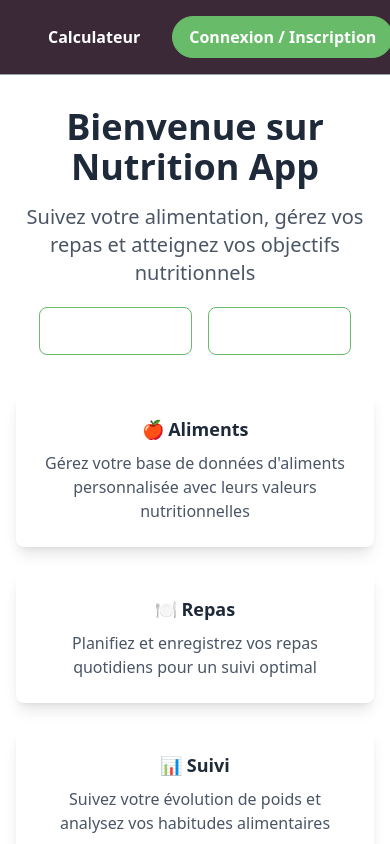
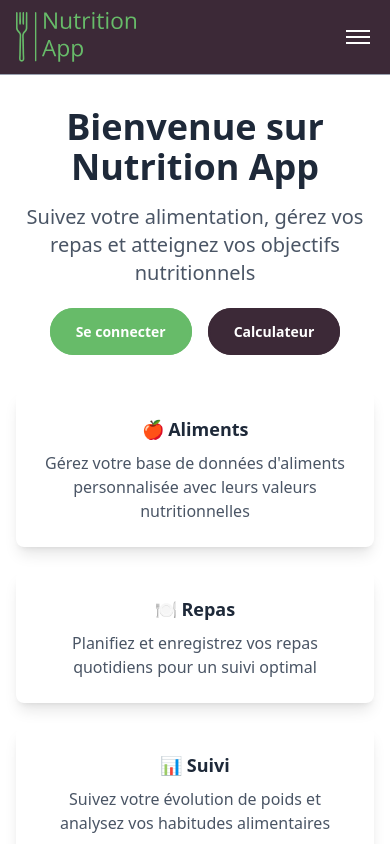
Before and after one commit to AdrienBaptiste/Nutrition-App, a React (Vite) app in the folder frontend/: page / in a window 390 px wide. Shown: the top 844 px of the page. Built offline with nearby package versions, Linux system fonts and the light colour scheme.

Commit message:
style: buttons and burger menu

```diff
--- /dev/null
+++ b/frontend/src/components/molecules/BurgerMenu.tsx
@@ -0,0 +1,181 @@
+import React, { useState } from 'react';
+import { useLocation, useNavigate } from 'react-router-dom';
+import { useAuth } from '../../hooks/useAuth';
+import Button from '../atoms/Button';
+
+interface BurgerMenuProps {
+  isAuthenticated: boolean;
+}
+
+const BurgerMenu: React.FC<BurgerMenuProps> = ({ isAuthenticated }) => {
+  const [isOpen, setIsOpen] = useState(false);
+  const location = useLocation();
+  const navigate = useNavigate();
+  const { logout, user } = useAuth();
+
+  // Vérification du rôle admin
+  const isAdmin =
+    user?.email === 'admin@nutrition.app' ||
+    user?.email?.includes('admin') ||
+    user?.name?.toLowerCase().includes('admin') ||
+    user?.roles?.includes('ROLE_ADMIN');
+
+  const handleLogout = () => {
+    logout();
+    navigate('/auth');
+    setIsOpen(false);
+  };
+
+  const handleLinkClick = () => {
+    setIsOpen(false);
+  };
+
+  return (
+    <div className="relative">
+      {/* Burger Button */}
+      <button
+        onClick={() => setIsOpen(!isOpen)}
+        className="flex flex-col justify-center items-center w-8 h-8 space-y-1 focus:outline-none"
+        aria-label="Menu"
+      >
+        <span
+          className={`block w-6 h-0.5 bg-white transition-transform duration-300 ${
+            isOpen ? 'rotate-45 translate-y-1.5' : ''
+          }`}
+        />
+        <span
+          className={`block w-6 h-0.5 bg-white transition-opacity duration-300 ${
+            isOpen ? 'opacity-0' : ''
+          }`}
+        />
+        <span
+          className={`block w-6 h-0.5 bg-white transition-transform duration-300 ${
+            isOpen ? '-rotate-45 -translate-y-1.5' : ''
+          }`}
+        />
+      </button>
+
+      {/* Menu Overlay */}
+      {isOpen && (
+        <div className="fixed inset-0 bg-[#00000075] z-40" onClick={() => setIsOpen(false)} />
+      )}
+
+      {/* Menu Panel */}
+      <div
+        className={`fixed top-0 right-0 h-full w-60 bg-[#3C2937] z-50 transform transition-transform duration-300 ${
+          isOpen ? 'translate-x-0' : 'translate-x-full'
+        }`}
+      >
+        <div className="p-6">
+          {/* Close Button */}
+          <button
+            onClick={() => setIsOpen(false)}
+            className="absolute top-4 right-4 text-white text-2xl"
+            aria-label="Fermer"
+          >
+            ×
+          </button>
+
+          {/* Menu Items */}
+          <div className="mt-12 space-y-4 flex flex-col">
+            {isAuthenticated ? (
+              <>
+                {/* Navigation Links */}
+                <Button
+                  to="/dashboard"
+                  variant="simple"
+                  className={`w-full text-left ${
+                    location.pathname === '/dashboard' ? 'active' : ''
+                  }`}
+                  onClick={handleLinkClick}
+                >
+                  Dashboard
+                </Button>
+                <Button
+                  to="/calculator"
+                  variant="simple"
+                  className={`w-full text-left ${
+                    location.pathname === '/calculator' ? 'active' : ''
+                  }`}
+                  onClick={handleLinkClick}
+                >
+                  Calculateur
+                </Button>
+                <Button
+                  to="/calendar"
+                  variant="simple"
+                  className={`w-full text-left ${
+                    location.pathname === '/calendar' ? 'active' : ''
+                  }`}
+                  onClick={handleLinkClick}
+                >
+                  Calendrier
+                </Button>
+
+                {/* Admin Links */}
+                {isAdmin && (
+                  <>
+                    <hr className="border-gray-600 my-4" />
+                    <div className="text-gray-400 text-sm font-semibold mb-2">Administration</div>
+                    <Button
+                      to="/admin/food-moderation"
+                      variant="simple"
+                      className={`w-full text-left ${
+                        location.pathname === '/admin/food-moderation' ? 'active' : ''
+                      }`}
+                      onClick={handleLinkClick}
+                    >
+                      Modération aliments
+                    </Button>
+                  </>
+                )}
+
+                {/* Logout */}
+                <hr className="border-gray-600 my-4" />
+                <Button onClick={handleLogout} variant="primary" className="w-full">
+                  Déconnexion
+                </Button>
+              </>
+            ) : (
+              <>
+                {/* Public Navigation */}
+                <Button
+                  to="/"
+                  variant="simple"
+                  className={`w-full text-left ${location.pathname === '/' ? 'active' : ''}`}
+                  onClick={handleLinkClick}
+                >
+                  Accueil
+                </Button>
+                <Button
+                  to="/calculator"
+                  variant="simple"
+                  className={`w-full text-left ${
+                    location.pathname === '/calculator' ? 'active' : ''
+                  }`}
+                  onClick={handleLinkClick}
+                >
+                  Calculateur
+                </Button>
+
+                {/* Login */}
+                <hr className="border-gray-600 my-4" />
+                <Button
+                  to="/auth"
+                  variant="primary"
+                  size="sm"
+                  className="w-full text-center"
+                  onClick={handleLinkClick}
+                >
+                  Connexion / Inscription
+                </Button>
+              </>
+            )}
+          </div>
+        </div>
+      </div>
+    </div>
+  );
+};
+
+export default BurgerMenu;
--- a/frontend/src/components/molecules/DishQuantityModal.tsx
+++ b/frontend/src/components/molecules/DishQuantityModal.tsx
@@ -20,7 +20,9 @@ interface DishQuantityModalProps {
 
 const DishQuantityModal: React.FC<DishQuantityModalProps> = ({ open, dish, onAdd, onClose }) => {
   const [multiplier, setMultiplier] = useState('');
-  React.useEffect(() => { if (open) setMultiplier(''); }, [open]);
+  React.useEffect(() => {
+    if (open) setMultiplier('');
+  }, [open]);
 
   if (!open || !dish) return null;
 
@@ -33,11 +35,13 @@ const DishQuantityModal: React.FC<DishQuantityModalProps> = ({ open, dish, onAdd
   };
 
   return (
-    <div className="fixed inset-0 bg-black bg-opacity-30 flex items-center justify-center z-50">
+    <div className="fixed inset-0 bg-[#00000075] flex items-center justify-center z-50">
       <div className="bg-white rounded-lg shadow-lg w-full max-w-sm p-6">
         <div className="flex justify-between items-center mb-4">
           <h3 className="text-lg font-bold">Portions pour {dish.name}</h3>
-          <button onClick={onClose} className="text-gray-500 hover:text-gray-700">✕</button>
+          <button onClick={onClose} className="text-gray-500 hover:text-gray-700">
+            ✕
+          </button>
         </div>
         <form onSubmit={handleSubmit}>
           <label className="block mb-2 font-medium">Nombre de portions</label>
@@ -46,7 +50,7 @@ const DishQuantityModal: React.FC<DishQuantityModalProps> = ({ open, dish, onAdd
             min={0.1}
             step={0.1}
             value={multiplier}
-            onChange={e => setMultiplier(e.target.value)}
+            onChange={(e) => setMultiplier(e.target.value)}
             className="w-full border rounded px-3 py-2 mb-4"
             placeholder="ex: 1.5"
             autoFocus
--- a/frontend/src/components/molecules/FoodQuantityModal.tsx
+++ b/frontend/src/components/molecules/FoodQuantityModal.tsx
@@ -19,7 +19,9 @@ interface FoodQuantityModalProps {
 
 const FoodQuantityModal: React.FC<FoodQuantityModalProps> = ({ open, food, onAdd, onClose }) => {
   const [quantity, setQuantity] = useState('');
-  React.useEffect(() => { if (open) setQuantity(''); }, [open]);
+  React.useEffect(() => {
+    if (open) setQuantity('');
+  }, [open]);
 
   if (!open || !food) return null;
 
@@ -32,11 +34,13 @@ const FoodQuantityModal: React.FC<FoodQuantityModalProps> = ({ open, food, onAdd
   };
 
   return (
-    <div className="fixed inset-0 bg-black bg-opacity-30 flex items-center justify-center z-50">
+    <div className="fixed inset-0 bg-[#00000075] flex items-center justify-center z-50">
       <div className="bg-white rounded-lg shadow-lg w-full max-w-sm p-6">
         <div className="flex justify-between items-center mb-4">
           <h3 className="text-lg font-bold">Quantité pour {food.name}</h3>
-          <button onClick={onClose} className="text-gray-500 hover:text-gray-700">✕</button>
+          <button onClick={onClose} className="text-gray-500 hover:text-gray-700">
+            ✕
+          </button>
         </div>
         <form onSubmit={handleSubmit}>
           <label className="block mb-2 font-medium">Quantité (en grammes)</label>
@@ -45,7 +49,7 @@ const FoodQuantityModal: React.FC<FoodQuantityModalProps> = ({ open, food, onAdd
             min={0.01}
             step={0.01}
             value={quantity}
-            onChange={e => setQuantity(e.target.value)}
+            onChange={(e) => setQuantity(e.target.value)}
             className="w-full border rounded px-3 py-2 mb-4"
             placeholder="ex: 100.25"
             autoFocus
--- a/frontend/src/components/organisms/Header.tsx
+++ b/frontend/src/components/organisms/Header.tsx
@@ -1,13 +1,15 @@
 import React from 'react';
-import { useNavigate } from 'react-router-dom';
+import { useLocation, useNavigate } from 'react-router-dom';
 import { useAuth } from '../../hooks/useAuth';
+import Button from '../atoms/Button';
 import Navbar from '../molecules/Navbar';
-import Button from '../atoms/Button';
 import HomeLink from '../molecules/HomeLink';
+import BurgerMenu from '../molecules/BurgerMenu';
 
 const Header: React.FC = () => {
   const { isAuthenticated, logout } = useAuth();
   const navigate = useNavigate();
+  const location = useLocation();
 
   // Vérification du rôle admin
 
@@ -22,12 +24,12 @@ const Header: React.FC = () => {
       <div className="container max-w-[1200px] mx-auto py-3 px-4 flex items-center justify-between gap-x-4">
         {/* Logo / Home */}
         <HomeLink />
-        {/* Navigation principale */}
-        <div className="flex-1 flex justify-center">
+        {/* Navigation principale - Desktop uniquement */}
+        <div className="hidden lg:flex flex-1 justify-center">
           <Navbar isAuthenticated={isAuthenticated} />
         </div>
-        {/* Actions utilisateur */}
-        <div className="flex-none flex items-center space-x-3">
+        {/* Actions utilisateur - Desktop uniquement */}
+        <div className="hidden lg:flex flex-none items-center space-x-3">
           {isAuthenticated ? (
             <>
               <Button onClick={handleLogout} variant="primary">
@@ -46,6 +48,10 @@ const Header: React.FC = () => {
             </Button>
           )}
         </div>
+        {/* Burger Menu - Mobile uniquement */}
+        <div className="lg:hidden">
+          <BurgerMenu isAuthenticated={isAuthenticated} />
+        </div>
       </div>
     </header>
   );
--- a/frontend/src/pages/HomePage.tsx
+++ b/frontend/src/pages/HomePage.tsx
@@ -20,15 +20,17 @@ const HomePage: React.FC = () => {
             <div className="space-x-4">
               <Button
                 to="/auth"
-                variant="underline"
-                className="bg-blue-600 text-white px-6 py-3 rounded-lg font-semibold hover:bg-blue-700 transition"
+                variant="primary"
+                size="sm"
+                className="text-white px-6 py-3 font-semibold transition border-2"
               >
                 Se connecter
               </Button>
               <Button
                 to="/calculator"
-                variant="underline"
-                className="bg-gray-600 text-white px-6 py-3 rounded-lg font-semibold hover:bg-gray-700 transition"
+                variant="secondary"
+                size="sm"
+                className="text-white px-6 py-3 font-semibold transition"
               >
                 Calculateur
               </Button>
```
Also changed, not shown: frontend/src/components/molecules/DishSelectModal.tsx (+7 -5 lines), frontend/src/components/molecules/FoodSelectModal.tsx (+7 -5 lines).
